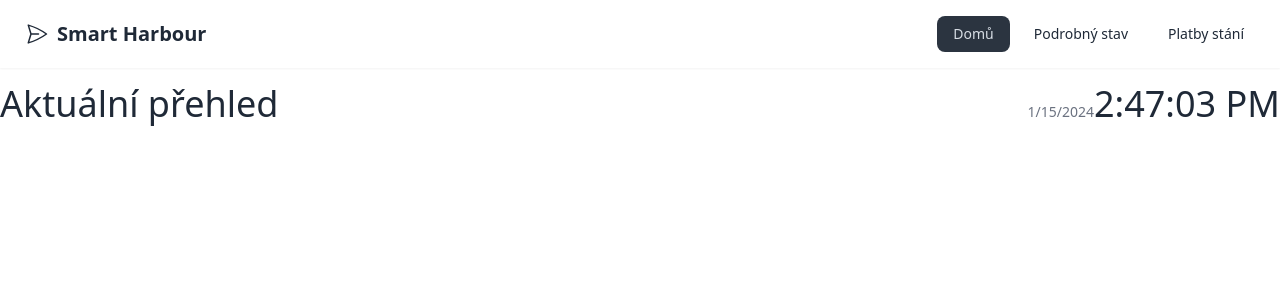
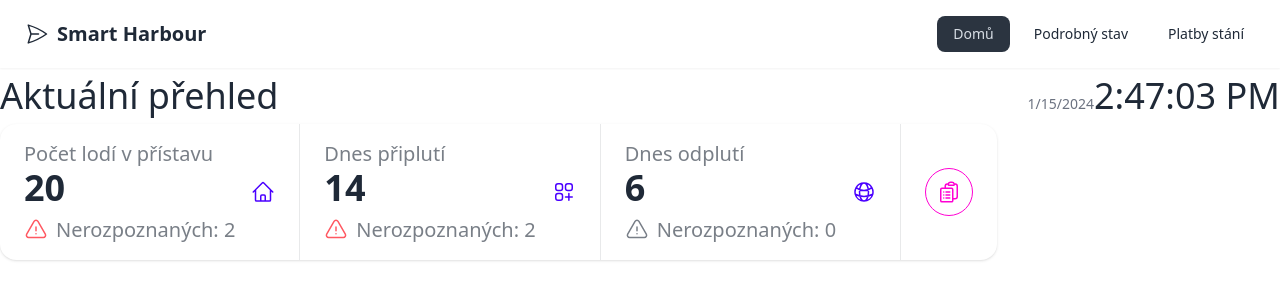
Before and after one commit to rasvob/smart-harbour-app, a React (Vite) app: page / in a window 1280 px wide. Shown: the top 300 px of the page. Built offline with nearby package versions, Linux system fonts and the light colour scheme.

Commit message:
First Dashboard added

```diff
--- a/src/Components/Pages/Home.jsx
+++ b/src/Components/Pages/Home.jsx
@@ -6,6 +6,110 @@ const DatetimeComponent = ({date, time}) => {
         <div>
             <span className="text-sm text-gray-500">{date}</span>
             <span className="text-4xl">{time}</span>
+        </div>
+    );
+};
+
+const NowSummaryComponent = ({title, date, time}) => {
+    return (
+        <div className="flex justify-between">
+            <p className="text-4xl">{title}</p>
+            <DatetimeComponent date={date} time={time} />
+        </div>
+    );
+};
+
+const StatItemComponent = ({title, value, desc, descValue=null, icon="home"}) => {
+    const WarningIcon = ({isActive}) => (
+        <svg xmlns="http://www.w3.org/2000/svg" fill="none" viewBox="0 0 24 24" stroke-width="1.5" stroke="currentColor" className={`w-6 ${isActive ? "text-error": ""}`}>
+            <path stroke-linecap="round" stroke-linejoin="round" d="M12 9v3.75m-9.303 3.376c-.866 1.5.217 3.374 1.948 3.374h14.71c1.73 0 2.813-1.874 1.948-3.374L13.949 3.378c-.866-1.5-3.032-1.5-3.898 0L2.697 16.126ZM12 15.75h.007v.008H12v-.008Z" />
+        </svg>
+    );
+
+    const HomeIcon = () => (
+        <svg xmlns="http://www.w3.org/2000/svg" fill="none" viewBox="0 0 24 24" stroke-width="1.5" stroke="currentColor" class="w-6 h-6">
+            <path stroke-linecap="round" stroke-linejoin="round" d="m2.25 12 8.954-8.955c.44-.439 1.152-.439 1.591 0L21.75 12M4.5 9.75v10.125c0 .621.504 1.125 1.125 1.125H9.75v-4.875c0-.621.504-1.125 1.125-1.125h2.25c.621 0 1.125.504 1.125 1.125V21h4.125c.621 0 1.125-.504 1.125-1.125V9.75M8.25 21h8.25" />
+        </svg>
+    );
+
+    const InflowIcon = () => (
+        <svg xmlns="http://www.w3.org/2000/svg" fill="none" viewBox="0 0 24 24" stroke-width="1.5" stroke="currentColor" class="w-6 h-6">
+            <path stroke-linecap="round" stroke-linejoin="round" d="M13.5 16.875h3.375m0 0h3.375m-3.375 0V13.5m0 3.375v3.375M6 10.5h2.25a2.25 2.25 0 0 0 2.25-2.25V6a2.25 2.25 0 0 0-2.25-2.25H6A2.25 2.25 0 0 0 3.75 6v2.25A2.25 2.25 0 0 0 6 10.5Zm0 9.75h2.25A2.25 2.25 0 0 0 10.5 18v-2.25a2.25 2.25 0 0 0-2.25-2.25H6a2.25 2.25 0 0 0-2.25 2.25V18A2.25 2.25 0 0 0 6 20.25Zm9.75-9.75H18a2.25 2.25 0 0 0 2.25-2.25V6A2.25 2.25 0 0 0 18 3.75h-2.25A2.25 2.25 0 0 0 13.5 6v2.25a2.25 2.25 0 0 0 2.25 2.25Z" />
+        </svg>
+    );
+
+    const OutflowIcon = () => (
+        <svg xmlns="http://www.w3.org/2000/svg" fill="none" viewBox="0 0 24 24" stroke-width="1.5" stroke="currentColor" class="w-6 h-6">
+        <path stroke-linecap="round" stroke-linejoin="round" d="M12 21a9.004 9.004 0 0 0 8.716-6.747M12 21a9.004 9.004 0 0 1-8.716-6.747M12 21c2.485 0 4.5-4.03 4.5-9S14.485 3 12 3m0 18c-2.485 0-4.5-4.03-4.5-9S9.515 3 12 3m0 0a8.997 8.997 0 0 1 7.843 4.582M12 3a8.997 8.997 0 0 0-7.843 4.582m15.686 0A11.953 11.953 0 0 1 12 10.5c-2.998 0-5.74-1.1-7.843-2.918m15.686 0A8.959 8.959 0 0 1 21 12c0 .778-.099 1.533-.284 2.253m0 0A17.919 17.919 0 0 1 12 16.5c-3.162 0-6.133-.815-8.716-2.247m0 0A9.015 9.015 0 0 1 3 12c0-1.605.42-3.113 1.157-4.418" />
+        </svg>
+    );
+
+    const iconMap = {
+        "home": <HomeIcon />,
+        "inflow": <InflowIcon />,
+        "outflow": <OutflowIcon />
+    };
+
+    return (
+        <div className="stat">
+            <div className="stat-figure text-primary">
+
+            {
+                iconMap[icon]
+            }
+
+            {/* <svg xmlns="http://www.w3.org/2000/svg" fill="none" viewBox="0 0 24 24" stroke-width="1.5" stroke="currentColor" class="w-6 h-6">
+                <path stroke-linecap="round" stroke-linejoin="round" d="m2.25 12 8.954-8.955c.44-.439 1.152-.439 1.591 0L21.75 12M4.5 9.75v10.125c0 .621.504 1.125 1.125 1.125H9.75v-4.875c0-.621.504-1.125 1.125-1.125h2.25c.621 0 1.125.504 1.125 1.125V21h4.125c.621 0 1.125-.504 1.125-1.125V9.75M8.25 21h8.25" />
+            </svg> */}
+
+            </div>
+            <div className="stat-title text-xl">{title}</div>
+            <div className="stat-value">{value}</div>
+            <div className="stat-desc mt-2 text-xl">
+                <div className="flex-inline flex items-center">
+                    <span className="mr-2"><WarningIcon isActive={descValue > 0} /></span>
+                    <span className="">{desc}{descValue}</span>
+                </div>
+            </div>
+        </div>
+    );
+};
+
+const CurrentStatsComponent = ({data}) => {
+    const arrowIcon = (
+        <svg xmlns="http://www.w3.org/2000/svg" fill="none" viewBox="0 0 24 24" stroke-width="1.5" stroke="currentColor" className="w-2 h-2">
+            <path stroke-linecap="round" stroke-linejoin="round" d="M17.25 8.25 21 12m0 0-3.75 3.75M21 12H3" />
+        </svg>
+    );
+
+    const statsItems = [
+        {title: "Počet lodí v přístavu", value: 20, desc: "Nerozpoznaných: ", descValue: 2, icon:"home"},
+        {title: "Dnes připlutí", value: 14, desc: "Nerozpoznaných: ", descValue: 2, icon:"inflow"},
+        {title: "Dnes odplutí", value: 6, desc: "Nerozpoznaných: ", descValue: 0, icon:"outflow"},
+    ];
+
+    return (
+        <div className="stats shadow">
+
+            {
+                statsItems.map((item, index) => (
+                    <StatItemComponent key={index} title={item.title} value={item.value} desc={item.desc} descValue={item.descValue} icon={item.icon} />
+                ))
+            }
+
+            <div className="stat">
+                <div className="flex flex-col items-center justify-center">
+                    <Link to="/state-details">
+                        <div className="text-secondary btn btn-circle btn-outline btn-secondary">
+                            <svg xmlns="http://www.w3.org/2000/svg" fill="none" viewBox="0 0 24 24" stroke-width="1.5" stroke="currentColor" class="w-8 h-6">
+                            <path stroke-linecap="round" stroke-linejoin="round" d="M9 12h3.75M9 15h3.75M9 18h3.75m3 .75H18a2.25 2.25 0 0 0 2.25-2.25V6.108c0-1.135-.845-2.098-1.976-2.192a48.424 48.424 0 0 0-1.123-.08m-5.801 0c-.065.21-.1.433-.1.664 0 .414.336.75.75.75h4.5a.75.75 0 0 0 .75-.75 2.25 2.25 0 0 0-.1-.664m-5.8 0A2.251 2.251 0 0 1 13.5 2.25H15c1.012 0 1.867.668 2.15 1.586m-5.8 0c-.376.023-.75.05-1.124.08C9.095 4.01 8.25 4.973 8.25 6.108V8.25m0 0H4.875c-.621 0-1.125.504-1.125 1.125v11.25c0 .621.504 1.125 1.125 1.125h9.75c.621 0 1.125-.504 1.125-1.125V9.375c0-.621-.504-1.125-1.125-1.125H8.25ZM6.75 12h.008v.008H6.75V12Zm0 3h.008v.008H6.75V15Zm0 3h.008v.008H6.75V18Z" />
+                            </svg>
+                        </div>
+                    </Link>
+                </div>
+                {/* <div className="stat-value text-secondary">2.6M</div> */}
+            </div>
+
         </div>
     );
 };
@@ -23,9 +127,12 @@ const Home = () => {
 
     return (
         <div className="container mx-auto">
-            <div className="flex justify-between my-4">
-                <p className="text-4xl">Aktuální přehled</p>
-                <DatetimeComponent date={date} time={time} />
+            <div className="my-2">
+                <NowSummaryComponent title="Aktuální přehled" date={date} time={time} />
+            </div>
+
+            <div className="my-2">
+                <CurrentStatsComponent data={null} />
             </div>
         </div>
     );
```
